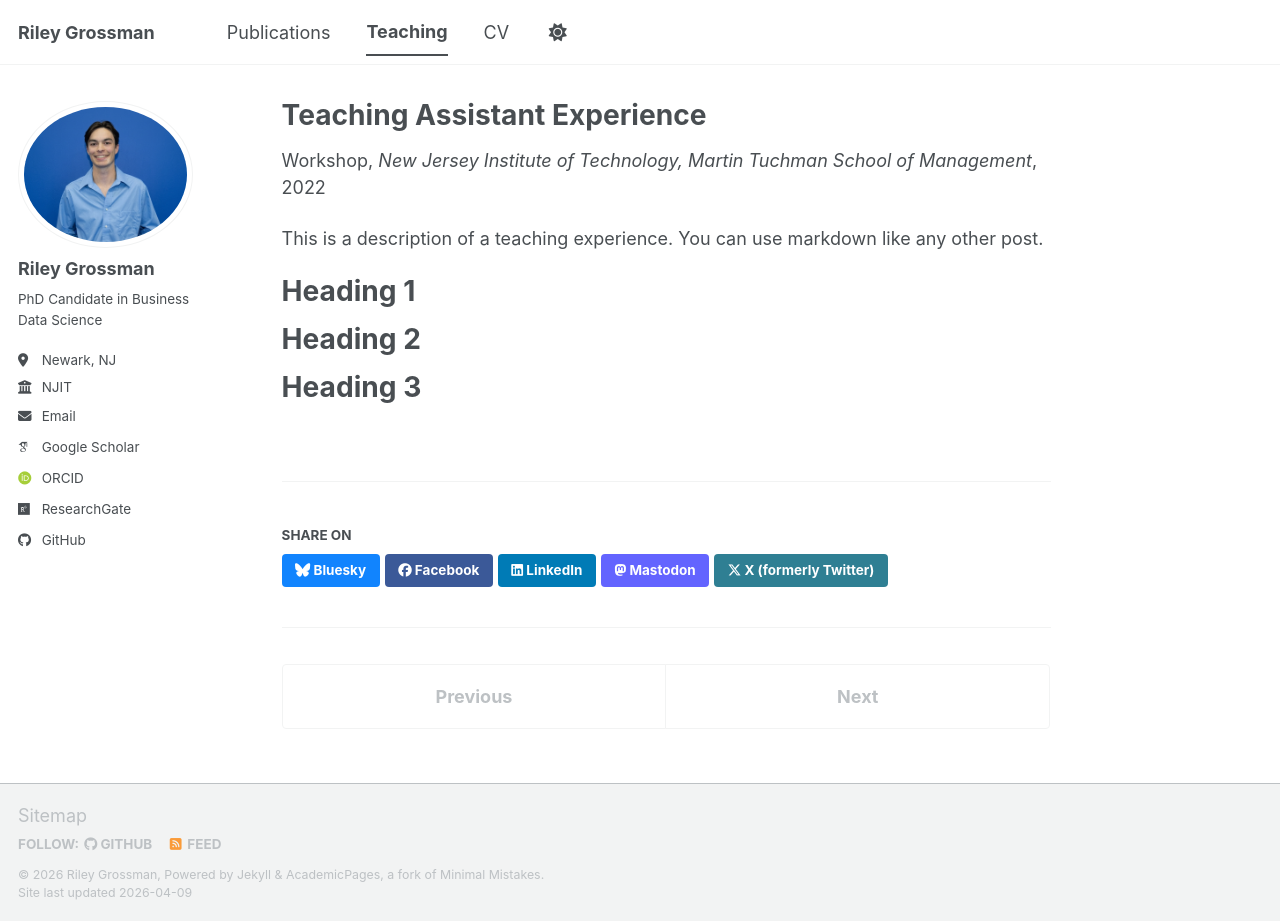
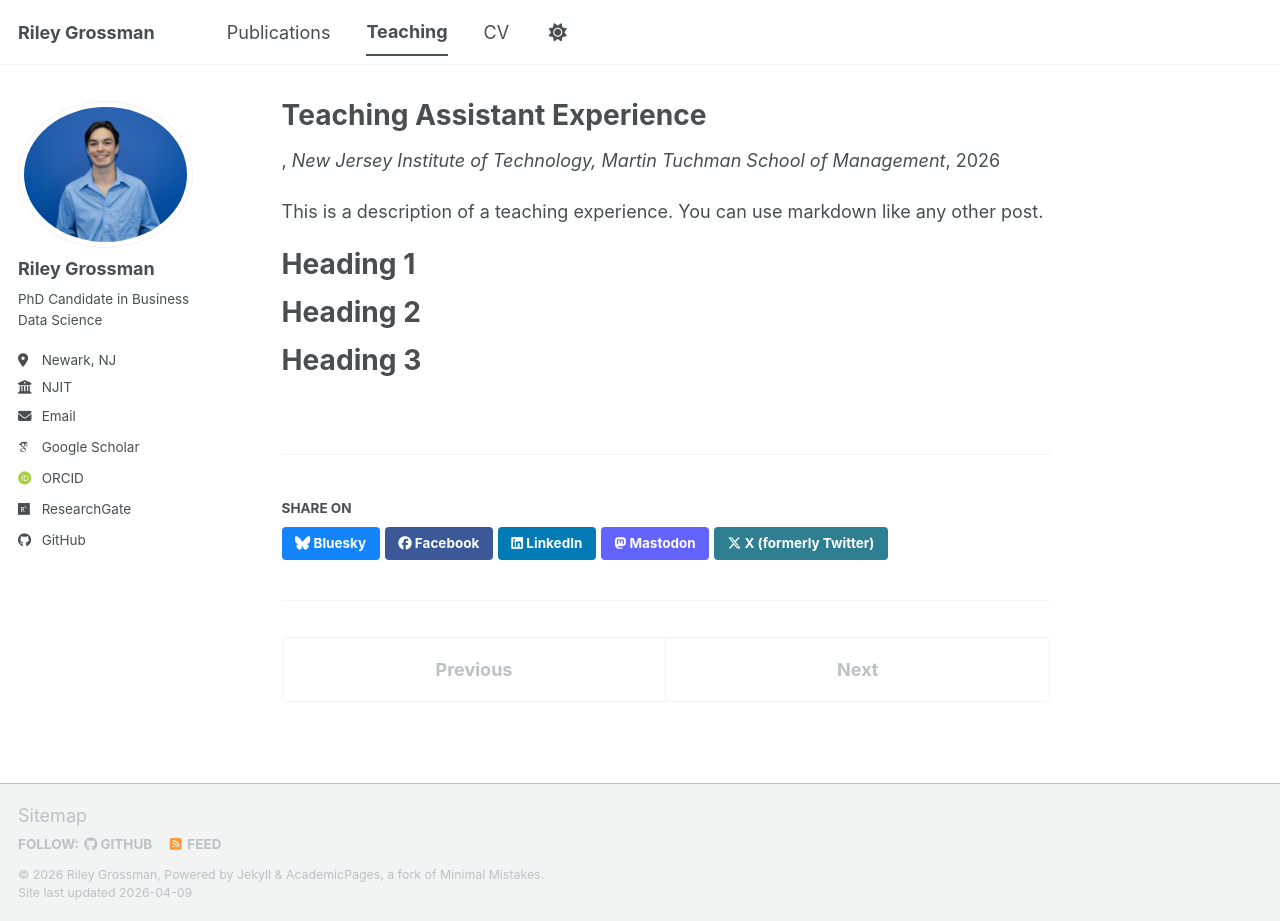
Before and after one commit to rag24/rag24.github.io, a Jekyll site: the page built from _teaching/assistant.md, in a window 1280 px wide and 921 px high. Built offline with Jekyll 4.4.1, drawn with Linux system fonts in a browser that asks for light colours; some web fonts are replaced; a script bundle is joined from its source files by our own code; library files that are not in the unit come from our copies.

Commit message:
Update teaching assistant markdown file
Removed type and date fields from teaching assistant experience.

```diff
--- a/_teaching/assistant.md
+++ b/_teaching/assistant.md
@@ -1,10 +1,8 @@
 ---
 title: "Teaching Assistant Experience"
 collection: teaching
-type: "Workshop"
 permalink: /teaching/assistant
 venue: "New Jersey Institute of Technology, Martin Tuchman School of Management"
-date: 2022-09-06
 location: "Newark, NJ"
 ---
 
```
